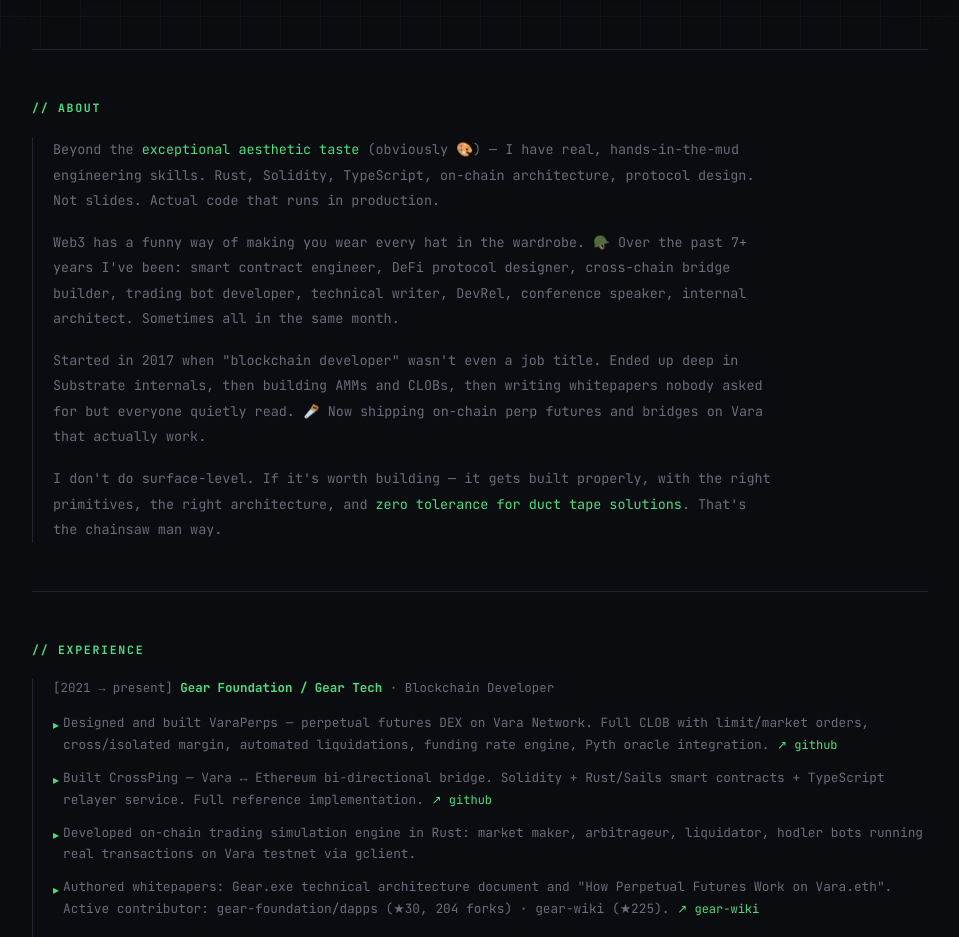
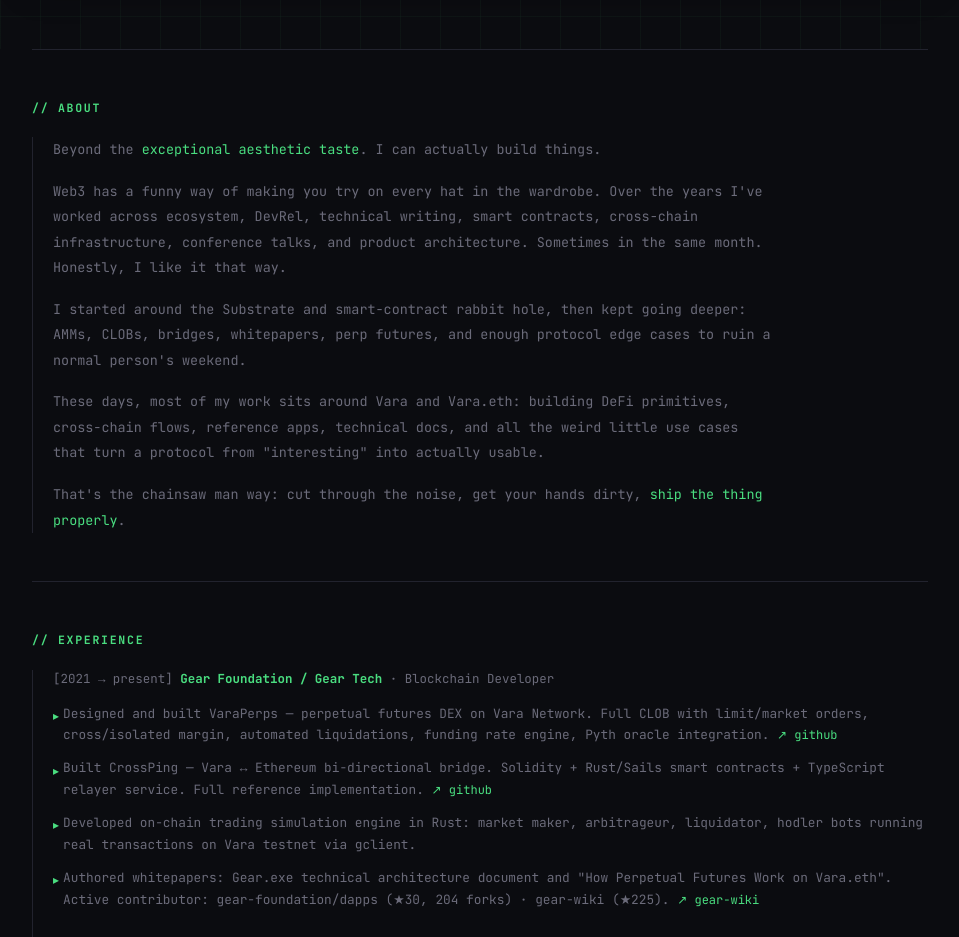
Before and after one commit to EugenWay/chainsawman, a React (Vite) app: page / in a window 1280 px wide. Shown: the part 840-1777 px from the top of the page, without its empty margins (160-1119 px from the left). Built offline with nearby package versions, Linux system fonts and the light colour scheme.

Commit message:
fix: about copy

```diff
--- a/src/App.tsx
+++ b/src/App.tsx
@@ -599,26 +599,27 @@
       </div>
       <div className="output about-text">
         <p>
-          Beyond the <span className="g">exceptional aesthetic taste</span> (obviously 🎨) — I have real,
-          hands-in-the-mud engineering skills. Rust, Solidity, TypeScript,
-          on-chain architecture, protocol design. Not slides. Actual code that runs in production.
+          Beyond the <span className="g">exceptional aesthetic taste</span>. I can actually build things.
         </p>
         <p>
-          Web3 has a funny way of making you wear every hat in the wardrobe. 🪖
-          Over the past 7+ years I've been: smart contract engineer, DeFi protocol designer,
-          cross-chain bridge builder, trading bot developer, technical writer, DevRel,
-          conference speaker, internal architect. Sometimes all in the same month.
+          Web3 has a funny way of making you try on every hat in the wardrobe.
+          Over the years I've worked across ecosystem, DevRel, technical writing,
+          smart contracts, cross-chain infrastructure, conference talks, and product
+          architecture. Sometimes in the same month. Honestly, I like it that way.
         </p>
         <p>
-          Started in 2017 when "blockchain developer" wasn't even a job title.
-          Ended up deep in Substrate internals, then building AMMs and CLOBs,
-          then writing whitepapers nobody asked for but everyone quietly read. 🪚
-          Now shipping on-chain perp futures and bridges on Vara that actually work.
+          I started around the Substrate and smart-contract rabbit hole, then kept
+          going deeper: AMMs, CLOBs, bridges, whitepapers, perp futures, and enough
+          protocol edge cases to ruin a normal person's weekend.
         </p>
         <p>
-          I don't do surface-level. If it's worth building — it gets built properly,
-          with the right primitives, the right architecture, and
-          <span className="g"> zero tolerance for duct tape solutions</span>. That's the chainsaw man way.
+          These days, most of my work sits around Vara and Vara.eth: building DeFi
+          primitives, cross-chain flows, reference apps, technical docs, and all the
+          weird little use cases that turn a protocol from "interesting" into actually usable.
+        </p>
+        <p>
+          That's the chainsaw man way: cut through the noise, get your hands dirty,
+          <span className="g"> ship the thing properly</span>.
         </p>
       </div>
     </section>
```
